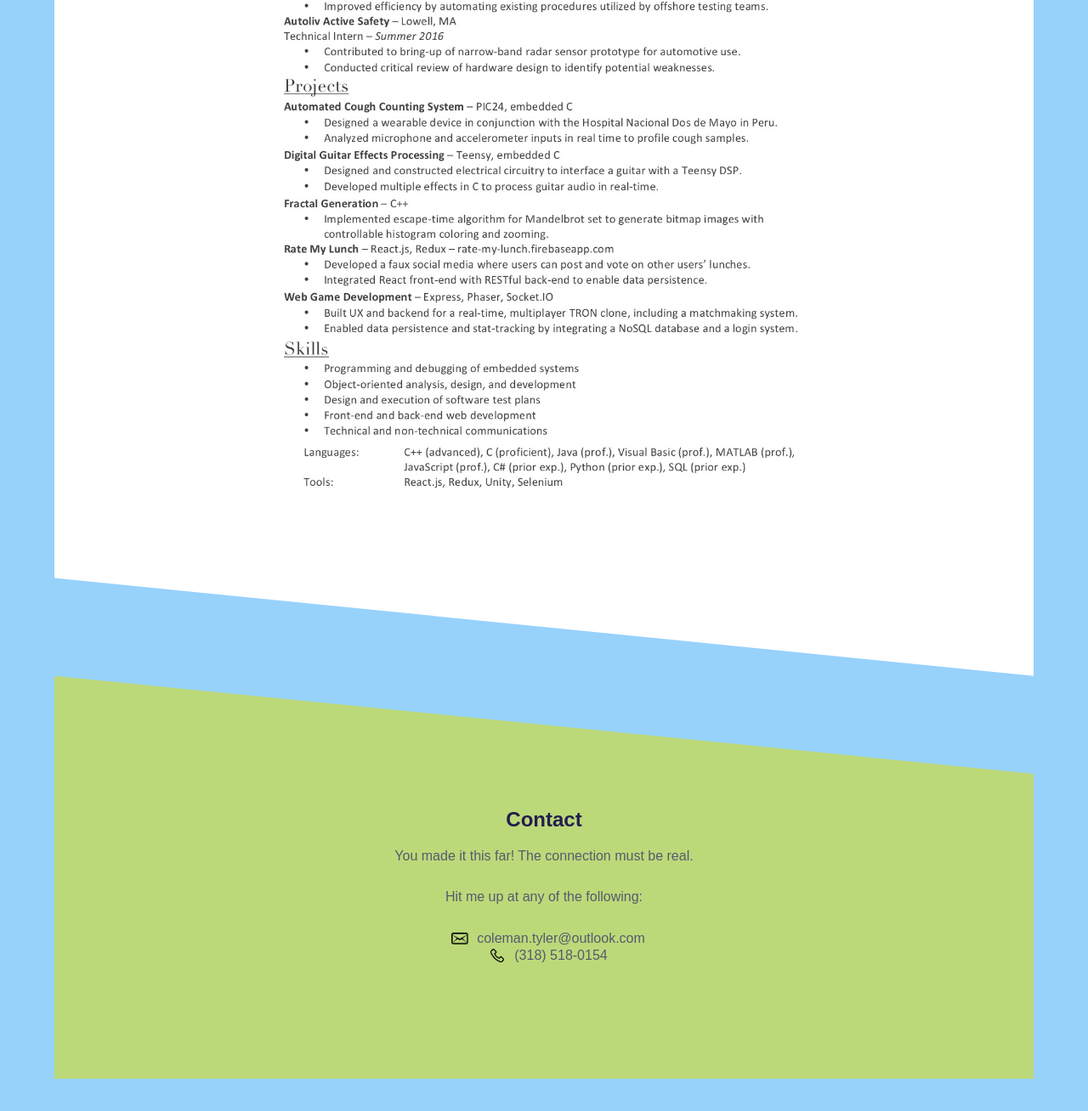
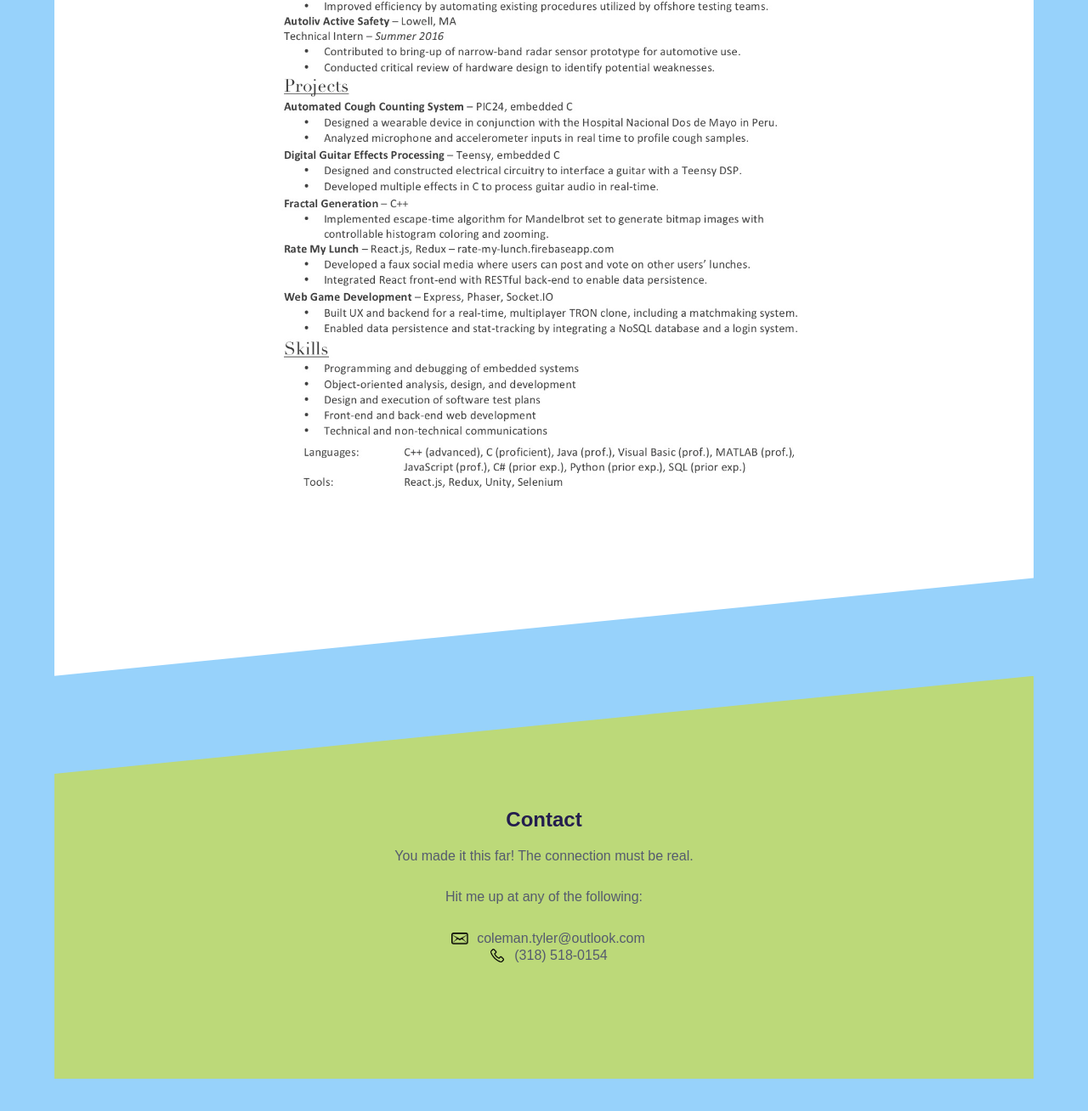
Before and after one commit to tyler-coleman/tyler-coleman.github.io, a plain HTML site: page index.html in a window 1280 px wide. Shown: the part 5145-6453 px from the top of the page at 85% size. Drawn offline with nearby package versions, Linux system fonts and the light colour scheme.

Commit message:
updated clip-path on contact section to follow alternating pattern

```diff
--- a/index.css
+++ b/index.css
@@ -143,14 +143,14 @@ section {
     clip-path: polygon(
         0 0,
         100% calc(0% + 9vw),
-        100% 100%,
-        0 calc(100% - 9vw)
+        100% calc(100% - 9vw),
+        0 100%
     );
     -webkit-clip-path: polygon(
         0 0,
         100% calc(0% + 9vw),
-        100% 100%,
-        0 calc(100% - 9vw)
+        100% calc(100% - 9vw),
+        0 100%
     );
     overflow: scroll;
 }
@@ -187,14 +187,14 @@ section {
 
 #Contact {
     clip-path: polygon(
-        0 0,
-        100% calc(0% + 9vw),
+        0 9vw,
+        100% 0,
         100% 100%,
         0 100%
     );
     -webkit-clip-path: polygon(
-        0 0,
-        100% calc(0% + 9vw),
+        0 9vw,
+        100% 0,
         100% 100%,
         0 100%
     );
```
